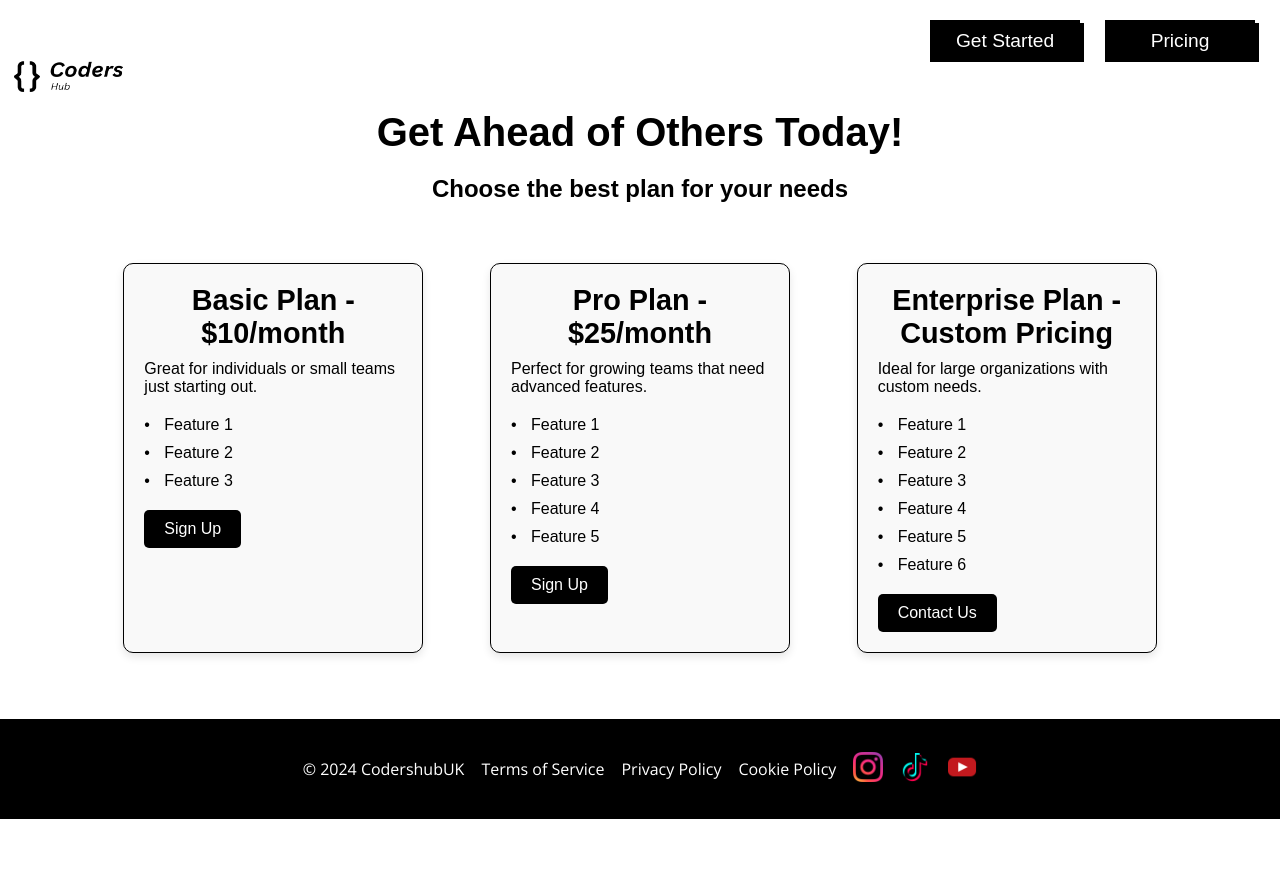
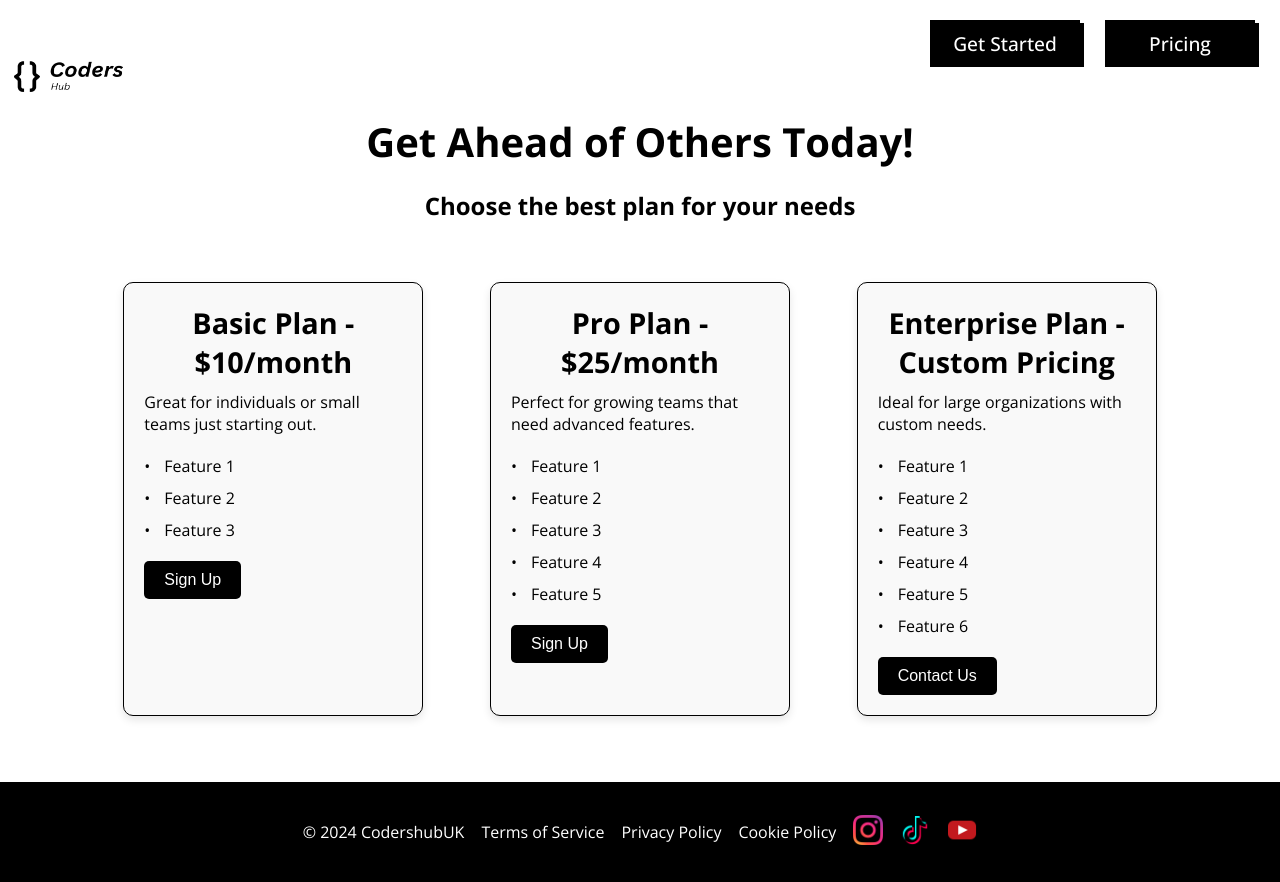
Before and after one commit to Pythonwithsean/CodershubUk, a React (Vite) app in the folder CodershubApp/: page /pricing in a window 1280 px wide. Before the commit the page ends 819 px from the top, so only its background shows below. Built offline with nearby package versions, Linux system fonts and the light colour scheme.

Commit message:
"Added Pricing Page and Fix Bug"

```diff
--- a/CodershubApp/src/components/Dashboard.tsx
+++ b/CodershubApp/src/components/Dashboard.tsx
@@ -1,4 +1,4 @@
 export default function Dashboard(){
-	return
+	return <></>
 
 }
--- a/CodershubApp/src/components/Pricing.tsx
+++ b/CodershubApp/src/components/Pricing.tsx
@@ -1,5 +1,6 @@
 import { Container, Box } from "@mui/material";
 import "../App.css";
+import "../styles/pricingpage.css"
 import Navbar from "./Navbar";
 
 export default function Pricing() {
--- /dev/null
+++ b/CodershubApp/src/styles/pricingpage.css
@@ -0,0 +1,79 @@
+
+h1 {
+  text-align: center;
+  font-size: 2.5em;
+  margin-bottom: 20px;
+}
+
+h3 {
+  text-align: center;
+  font-size: 1.5em;
+  margin-bottom: 40px;
+}
+
+.pricing-page {
+  display: flex;
+  justify-content: space-around;
+  flex-wrap: wrap;
+  gap: 20px;
+  padding: 20px;
+}
+
+.pricing-option {
+  background-color: #f9f9f9;
+  border: 1px solid #000;
+  border-radius: 10px;
+  padding: 20px;
+  width: 300px;
+  box-shadow: 0 4px 8px rgba(0, 0, 0, 0.1);
+  transition: transform 0.3s, box-shadow 0.3s;
+}
+
+.pricing-option:hover {
+  transform: translateY(-10px);
+  box-shadow: 0 8px 16px rgba(0, 0, 0, 0.2);
+}
+
+.pricing-option h2 {
+  font-size: 1.8em;
+  margin-bottom: 10px;
+}
+
+.pricing-option p {
+  font-size: 1em;
+  margin-bottom: 20px;
+}
+
+.pricing-option ul {
+  list-style: none;
+  padding: 0;
+  margin-bottom: 20px;
+}
+
+.pricing-option ul li {
+  margin-bottom: 10px;
+  padding-left: 20px;
+  position: relative;
+}
+
+.pricing-option ul li::before {
+  content: "•";
+  color: #000;
+  position: absolute;
+  left: 0;
+}
+
+button {
+  background-color: #000;
+  color: #fff;
+  border: none;
+  border-radius: 5px;
+  padding: 10px 20px;
+  font-size: 1em;
+  cursor: pointer;
+  transition: background-color 0.3s;
+}
+
+button:hover {
+  background-color: #333;
+}
```
Also changed, not shown: CodershubApp/src/App.css (+5 -3 lines).
